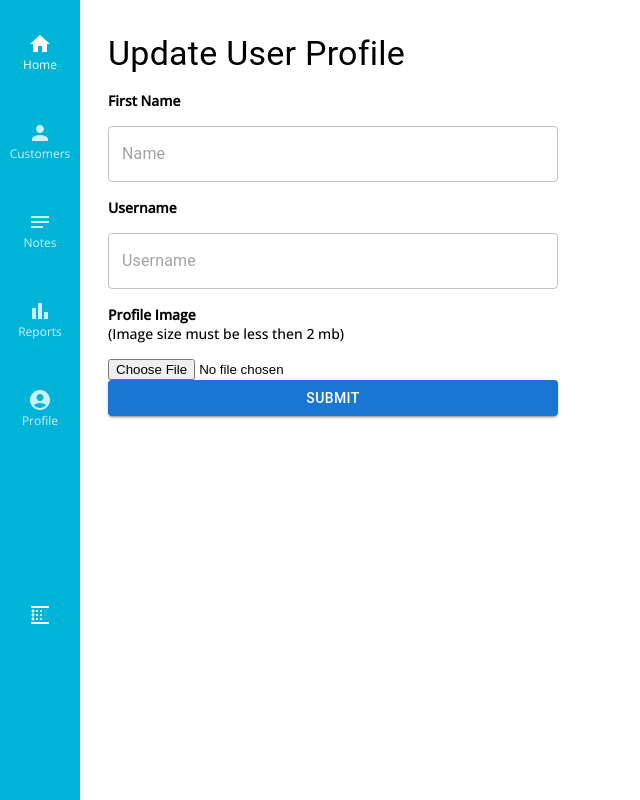
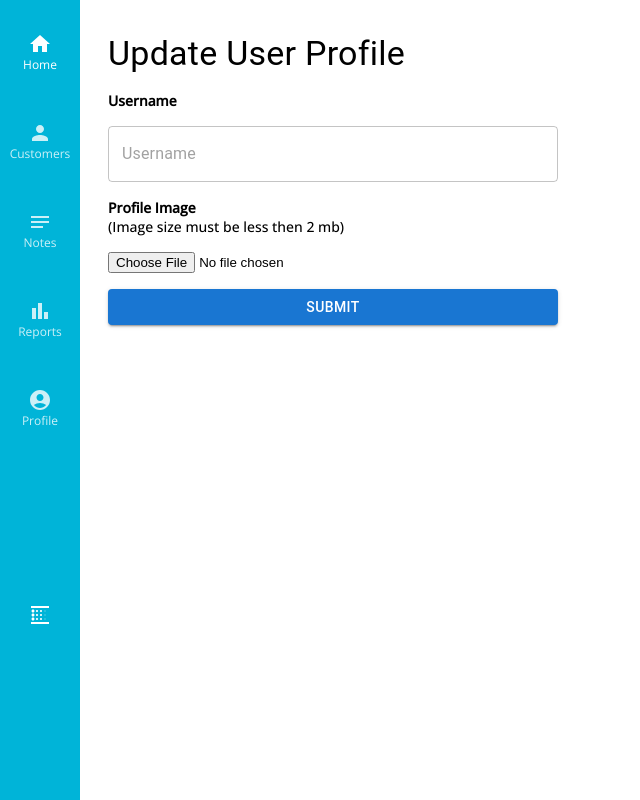
Before and after one commit to rajis31/crmX, a React app in the folder frontend/: page /Account in a window 1280 px wide. Shown: the whole page, without its empty margins (0-640 px from the left). Built offline with nearby package versions, Linux system fonts and the light colour scheme.

Commit message:
Update Account.jsx

```diff
--- a/frontend/src/Pages/Account/Account.jsx
+++ b/frontend/src/Pages/Account/Account.jsx
@@ -8,7 +8,6 @@ import axios from 'axios';
 
 function Account() {
     const [username, setUsername] = useState("");
-    const [name, setName] = useState("");
     const [img, setImg] = useState();
     const [imgSizeNotification, setimgSizeNotification] = useState(false);
 
@@ -19,7 +18,6 @@ function Account() {
     const handleAccountSubmit = async (e) => {
         const data = new FormData();
         data.append("username", username);
-        data.append("name", name);
         data.append("image", img);
 
         const config = {
@@ -38,12 +36,25 @@ function Account() {
 
     const handleImgChange = (e) => {
         if (e.target.files && e.target.files[0]) {
-            let img = e.target.files[0];
-            if (img.size <= 1000000) {
-                setImg(img);
-            } else {
-                setimgSizeNotification(true);
-            }
+            let img       = e.target.files[0];
+
+            let _URL = window.URL || window.webkitURL;
+            const new_img  = new Image();
+            let objectUrl  = _URL.createObjectURL(img);
+
+            new_img.onload = function () {
+                if(this.height > 400 && this.width >400){
+                    console.log("Image size exceeds 400x400");
+                }
+
+                if (img.size <= 1000000) {
+                    setImg(img);
+                } else {
+                    setimgSizeNotification(true);
+                }
+                _URL.revokeObjectURL(objectUrl);
+            };
+            new_img.src = objectUrl;
         }
     }
 
@@ -56,12 +67,6 @@ function Account() {
                 </Typography>
                 <div className='account-container__form-section' userid="1" >
                     <form className='account-container__form'>
-                        <label htmlFor='name'>First Name</label>
-                        <TextField
-                            placeholder='Name'
-                            name='name'
-                            onChange={(e) => { setName(e.target.value);  }}
-                        />
                         <label htmlFor='username'>Username</label>
                         <TextField
                             placeholder='Username'
@@ -83,16 +88,12 @@ function Account() {
                         </label>
                         <input
                             accept="image/png, image/gif, image/jpeg"
-                            id="raised-button-file"
                             name='image'
                             type="file"
                             onChange={ handleImgChange }
+                            style={{marginBottom: "1rem"}}
                         />
-                        {/* <label htmlFor="raised-button-file">
-                            <Button variant="contained" component="span">
-                                Upload
-                            </Button>
-                        </label> */}
+
                         <Button
                             variant="contained"
                             onClick={handleAccountSubmit}
```
